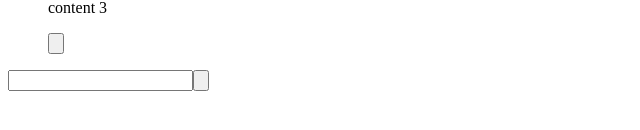
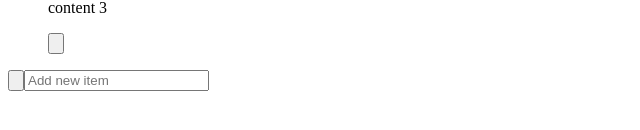
Before and after one commit to rendoruiz/reactjs-nextjs-workspace, a Next.js app in the folder todo-app/: page / in a window 1280 px wide. Shown: the part 302-432 px from the top of the page, without its empty margins (0-640 px from the left). Built offline with nearby package versions, Linux system fonts and the light colour scheme.

Commit message:
style changes

```diff
--- a/todo-app/components/TodoInput.js
+++ b/todo-app/components/TodoInput.js
@@ -1,7 +1,9 @@
-import { useState } from "react";
+import { useRef, useState } from "react";
 
 const TodoInput = ({ handleAdd }) => {
-  const [content, setContent] = useState(null);
+  const [content, setContent] = useState('');
+  const [isInputFocused, setIsInputFocused] = useState(false);
+  const contentInput = useRef(null);
 
   const handleInputChange = (e) => {
     setContent(e.target.value);
@@ -9,27 +11,56 @@ const TodoInput = ({ handleAdd }) => {
 
   const handleSubmit = (e) => {
     e.preventDefault();
-    handleAdd(content)
+    if (isContentValid()) {
+      handleAdd(content.trim());
+    } else {
+      contentInput.current.focus();
+    }
+  }
+
+  const isContentValid = () => {
+    return content.trim().length > 0 ? true : false;
   }
 
   return (
     <form
-      className="grid grid-cols-[1fr,auto] gap-1 p-1 rounded bg-gray-200 text-gray-700"
+      className="grid grid-cols-[auto,1fr] rounded p-1 bg-black/50 text-white backdrop-blur"
       onSubmit={handleSubmit}
     >
+      {/* Add new todo */}
+      <button
+        title={isInputFocused && !isContentValid() ? "Cannot add empty todo" : "Add new todo item"}
+        className="w-10 h-full rounded p-2 transition-opacity disabled:opacity-20 disabled:cursor-not-allowed"
+        disabled={isInputFocused && !isContentValid()}
+      >
+        <svg
+          class="w-6 h-6"
+          fill="none"
+          stroke="currentColor"
+          viewBox="0 0 24 24"
+          xmlns="http://www.w3.org/2000/svg"
+        >
+          <path
+            stroke-linecap="round"
+            stroke-linejoin="round"
+            stroke-width="2"
+            d="M12 6v6m0 0v6m0-6h6m-6 0H6"
+          />
+        </svg>
+      </button>
+
+      {/* New todo content */}
       <input
         type="text"
         name="todo"
-        title="New todo item content."
-        className="px-3 py-2 rounded"
+        title={!isInputFocused ? "Add new todo item" : "New todo item content."}
+        placeholder="Add new item"
+        className="pr-3 pl-1 py-2 rounded bg-transparent text-white placeholder-gray-100 cursor-pointer focus:cursor-text focus:placeholder-opacity-0"
+        ref={contentInput}
         onChange={handleInputChange}
+        onFocus={() => setIsInputFocused(true)}
+        onBlur={() => setIsInputFocused(false)}
       />
-      <button
-        title="Add new todo item."
-        className="p-2 rounded bg-white transition-colors hover:bg-blue-400/50"
-      >
-        <svg class="w-6 h-6" fill="none" stroke="currentColor" viewBox="0 0 24 24" xmlns="http://www.w3.org/2000/svg"><path stroke-linecap="round" stroke-linejoin="round" stroke-width="2" d="M12 6v6m0 0v6m0-6h6m-6 0H6"></path></svg>
-      </button>
     </form>
   );
 }
--- a/todo-app/components/TodoItem.js
+++ b/todo-app/components/TodoItem.js
@@ -49,7 +49,20 @@ const TodoItem = ({ item, handleToggleComplete, handleDelete, handleFocus }) =>
         onClick={() => handleDelete(item.id)}
         className="grid place-items-center p-2 w-10 h-full rounded text-gray-500 transition-colors hover:bg-gray-200 hover:text-red-400"
       >
-        <svg className="w-5 h-5" fill="none" stroke="currentColor" viewBox="0 0 24 24" xmlns="http://www.w3.org/2000/svg"><path strokeLinecap="round" strokeLinejoin="round" strokeWidth="2" d="M19 7l-.867 12.142A2 2 0 0116.138 21H7.862a2 2 0 01-1.995-1.858L5 7m5 4v6m4-6v6m1-10V4a1 1 0 00-1-1h-4a1 1 0 00-1 1v3M4 7h16"></path></svg>
+        <svg
+          className="w-5 h-5"
+          fill="none"
+          stroke="currentColor"
+          viewBox="0 0 24 24"
+          xmlns="http://www.w3.org/2000/svg"
+        >
+          <path
+            strokeLinecap="round"
+            strokeLinejoin="round"
+            strokeWidth="2"
+            d="M19 7l-.867 12.142A2 2 0 0116.138 21H7.862a2 2 0 01-1.995-1.858L5 7m5 4v6m4-6v6m1-10V4a1 1 0 00-1-1h-4a1 1 0 00-1 1v3M4 7h16"
+          />
+        </svg>
       </button>
     </li>
   );
```
